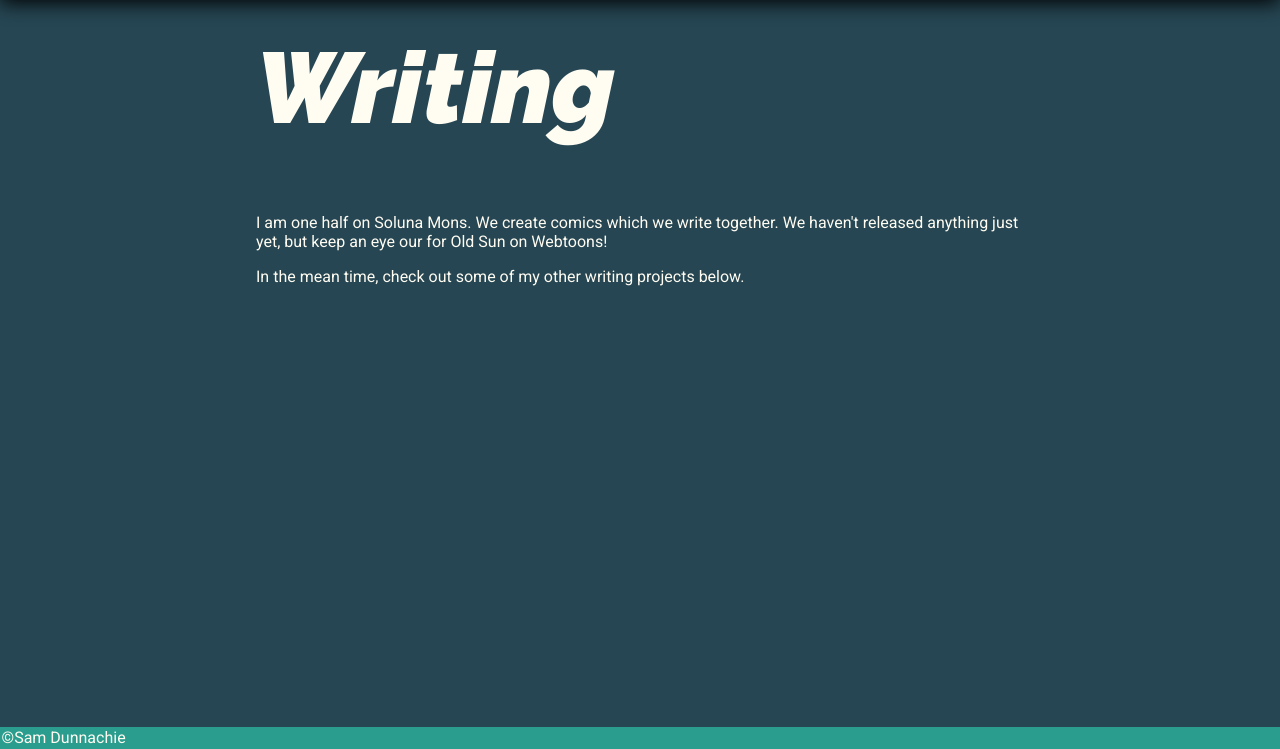
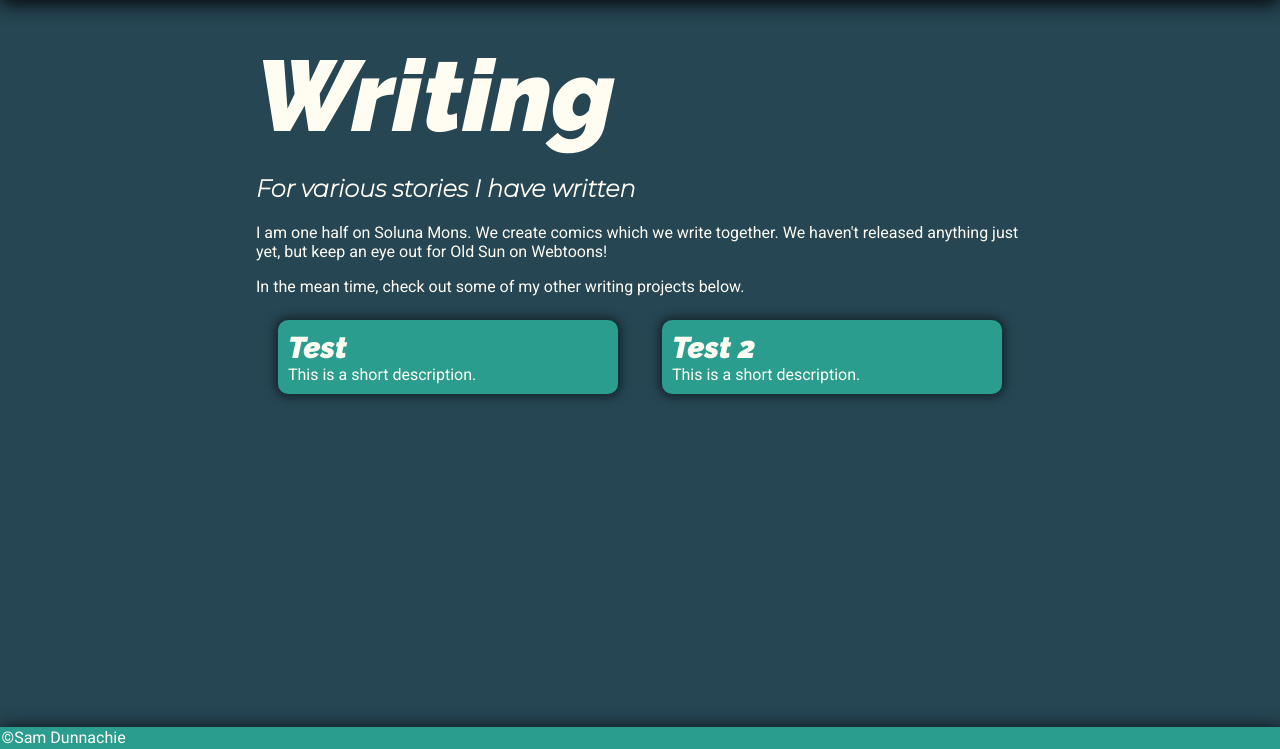
Before and after one commit to FinniKey/FinniKey.github.io, a PHP site: page /writing.html in a window 1280 px wide. Shown: the part 51-800 px from the top of the page. Run offline with PHP 8.4, Linux system fonts and the light colour scheme.

Commit message:
Add text

```diff
--- a/about.html
+++ b/about.html
@@ -20,9 +20,10 @@
         <main>
 
             <h1>About Me</h1>
+            <h2>Personal information and contact details</h2>
 
             <p>
-            I am a Victoria University of Wellington student majoring in Software Engineering under a Bachelor of Engineering with Honours. I expect to graduate early 2024.
+            My name is Sam Dunnachie, and I am a Victoria University of Wellington student majoring in Software Engineering under a Bachelor of Engineering with Honours. I expect to graduate early 2024.
             </p>
 
             <p>
@@ -33,7 +34,7 @@
             <ul>
                 <li><a target = "_blank" href = "https://github.com/FinniKey">Github</a></li>
                 <li><a target = "_blank" href = "https://twitter.com/FinniKey/">Twitter</a></li>
-                <li>samdunnachie4@gmail.com</li>
+                <li><a href="samdunnachie4@gmail.com">Email</a></li>
             </ul>
 
         </main>
--- a/index.html
+++ b/index.html
@@ -18,12 +18,14 @@
             </nav>
         </header>
         <main>
+
             <h1>Sam's Website</h1>
-            <h2>For projects created by Sam Dunnachie and info.</h2>
+            <h2>For projects created by Sam Dunnachie and info</h2>
 
             <p>
             Sam Dunnachie is creating programs and stories.
             </p>
+
         </main>
         <footer>
             ©Sam Dunnachie
--- a/stylesheets/style.css
+++ b/stylesheets/style.css
@@ -5,6 +5,7 @@
 h1 {
     font-family: 'Raleway', sans-serif;
     font-size: 100px;
+    margin: 1vh 0 1vh 0;
 }
 
 h2 {
@@ -44,7 +45,8 @@ nav ul li a {
 
 nav ul li a:hover {
     transform: scale(1.1);
-    color: #e76f51;
+    color: #D7431D;
+    font-weight: bold;
 }
 
 
@@ -69,6 +71,8 @@ footer {
     left: 0;
     width: 100vw;
     padding: 0.1em;
+    box-shadow: 0px 3px 20px 0px #000000;
+    font-size: 2vh;
 }
 
 /*Text Elements ***************************************************/
@@ -76,3 +80,33 @@ footer {
 a {
     color: #e76f51;
 }
+
+/*Cells ***********************************************************/
+
+.cell-container {
+    display: flex;
+    flex-flow: wrap;
+
+}
+
+.cell {
+    background-color: #2a9d8f;
+    border-radius: 10px;
+    padding: 10px;
+    margin: 1vh auto 1vh auto;
+    box-shadow: 0px 0px 10px 3px rgba(0,0,0,0.5);
+}
+
+.cell:hover {
+    transform: scale(1.1);
+    box-shadow: 0px 0px 30px 1px rgba(0,0,0,0.5);
+    transition: all 0.2s;
+}
+
+.cell h1 {
+    font-size: 30px;
+    width: 25vw;
+    margin: 0;
+}
+
+/*Phone ***********************************************************/
--- a/writing.html
+++ b/writing.html
@@ -20,12 +20,27 @@
 <main>
 
     <h1>Writing</h1>
+    <h2>For various stories I have written</h2>
 
     <p>
-        I am one half on Soluna Mons. We create comics which we write together. We haven't released anything just yet, but keep an eye our for Old Sun on Webtoons!
+        I am one half on Soluna Mons. We create comics which we write together. We haven't released anything just yet, but keep an eye out for Old Sun on Webtoons!
     </p>
 
     <p>In the mean time, check out some of my other writing projects below.</p>
+
+    <div class="cell-container">
+
+        <div class="cell">
+            <h1>Test</h1>
+            This is a short description.
+        </div>
+
+        <div class="cell">
+            <h1>Test 2</h1>
+            This is a short description.
+        </div>
+
+    </div>
 
 </main>
 <footer>
```
Also changed, not shown: projects.html (+15 -0 lines).
